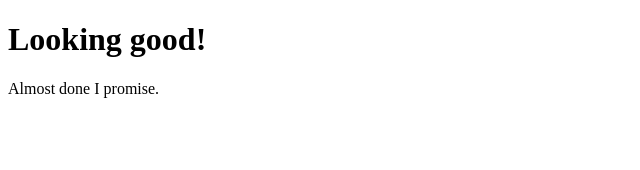
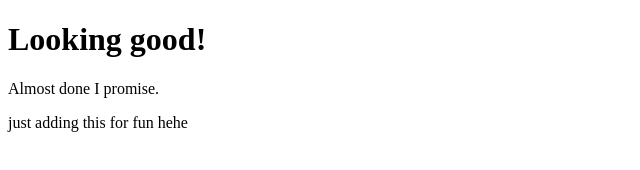
Before and after one commit to jdmar3-comp426/a00-andrewmahn, a website: page index.html in a window 1280 px wide. Shown: the whole page, without its empty margins (0-640 px from the left). Drawn offline with Linux system fonts and the light colour scheme.

Commit message:
edited index.html again

```diff
--- a/index.html
+++ b/index.html
@@ -9,6 +9,7 @@
         <div>
             <h1>Looking good!</h1>
             <p>Almost done I promise.</p>
+            <p>just adding this for fun hehe</p>
         </div>
     </body>
 </html>
```
